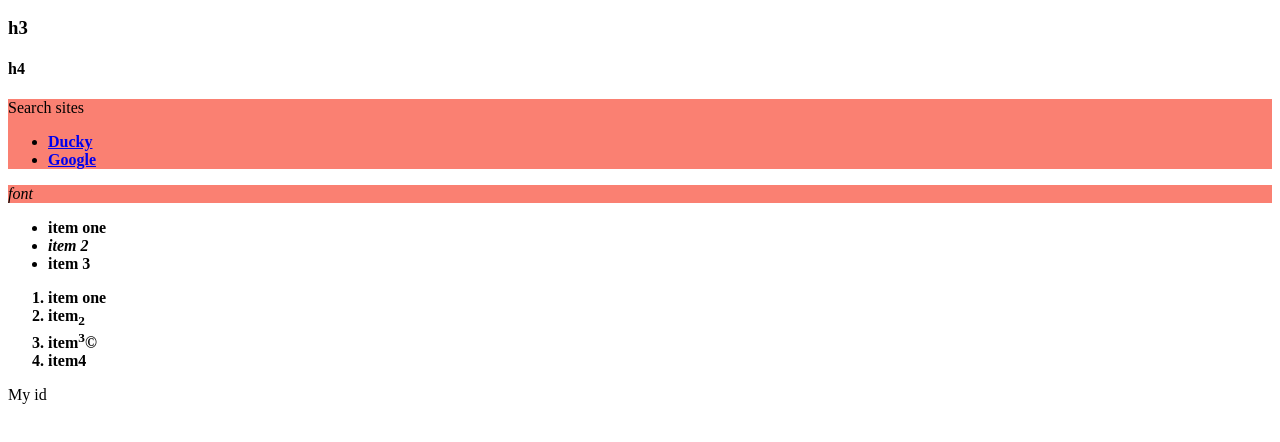
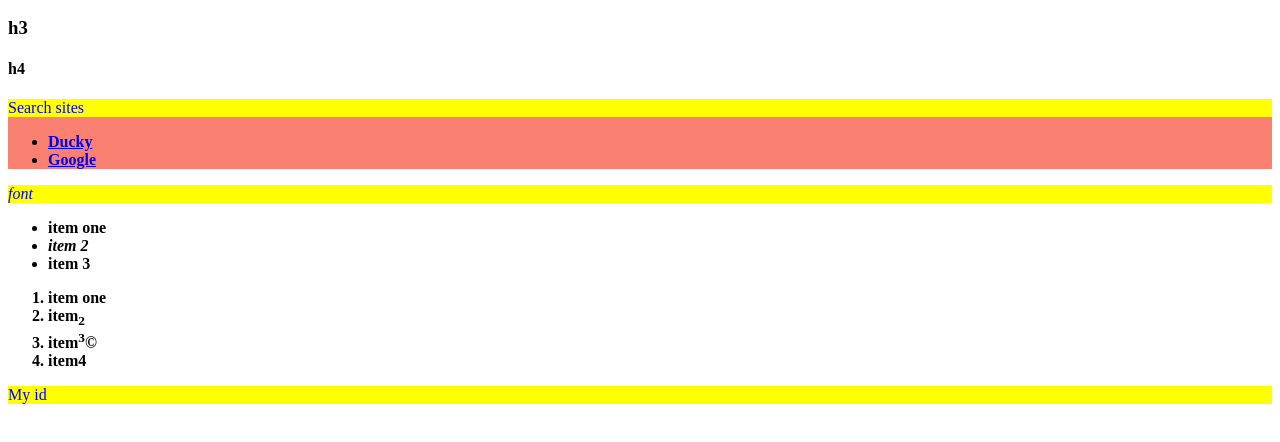
Before and after one commit to EL670/Module-2, a plain HTML site: page index.html in a window 1280 px wide. Shown: the part 110-552 px from the top of the page. Drawn offline with Linux system fonts and the light colour scheme.

Commit message:
Let's try some more style

```diff
--- a/index.html
+++ b/index.html
@@ -11,6 +11,10 @@
     }
     li {
       font-weight: bold;
+    }
+    p {
+      background-color: yellow;
+      color: blue;
     }
 		</style>
   </head>
```
